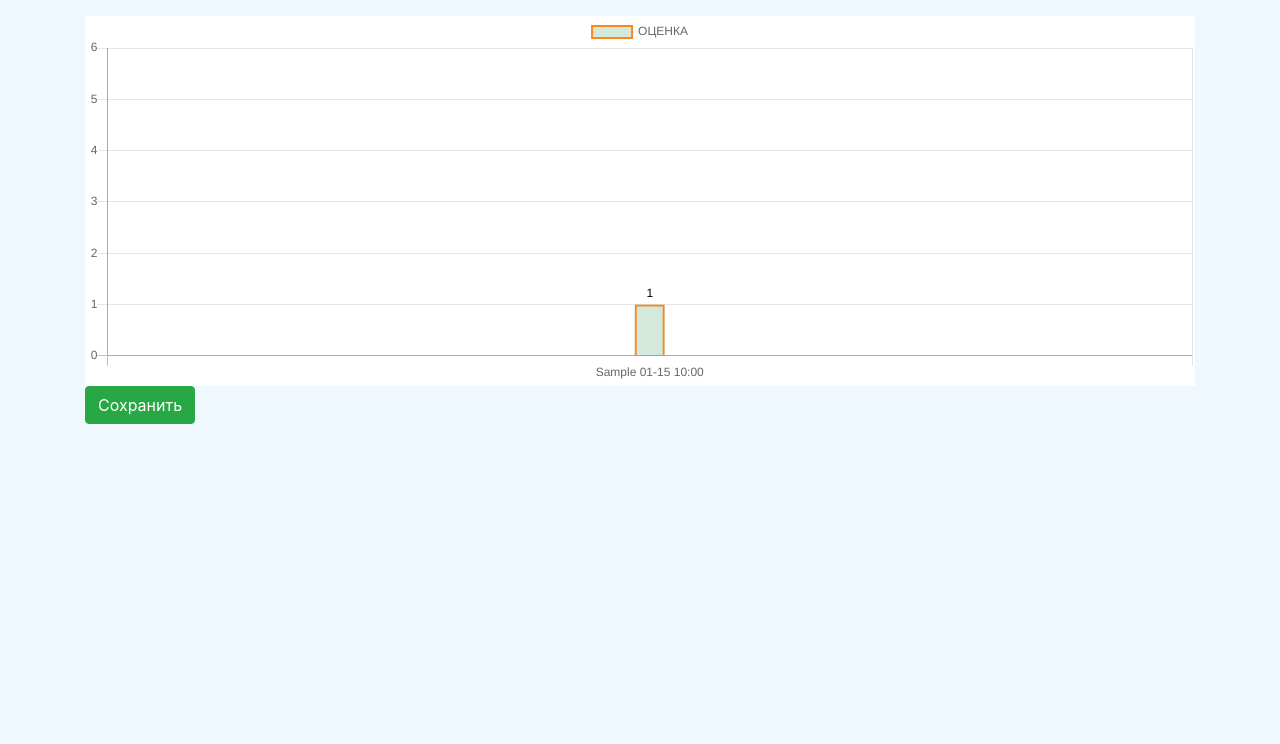
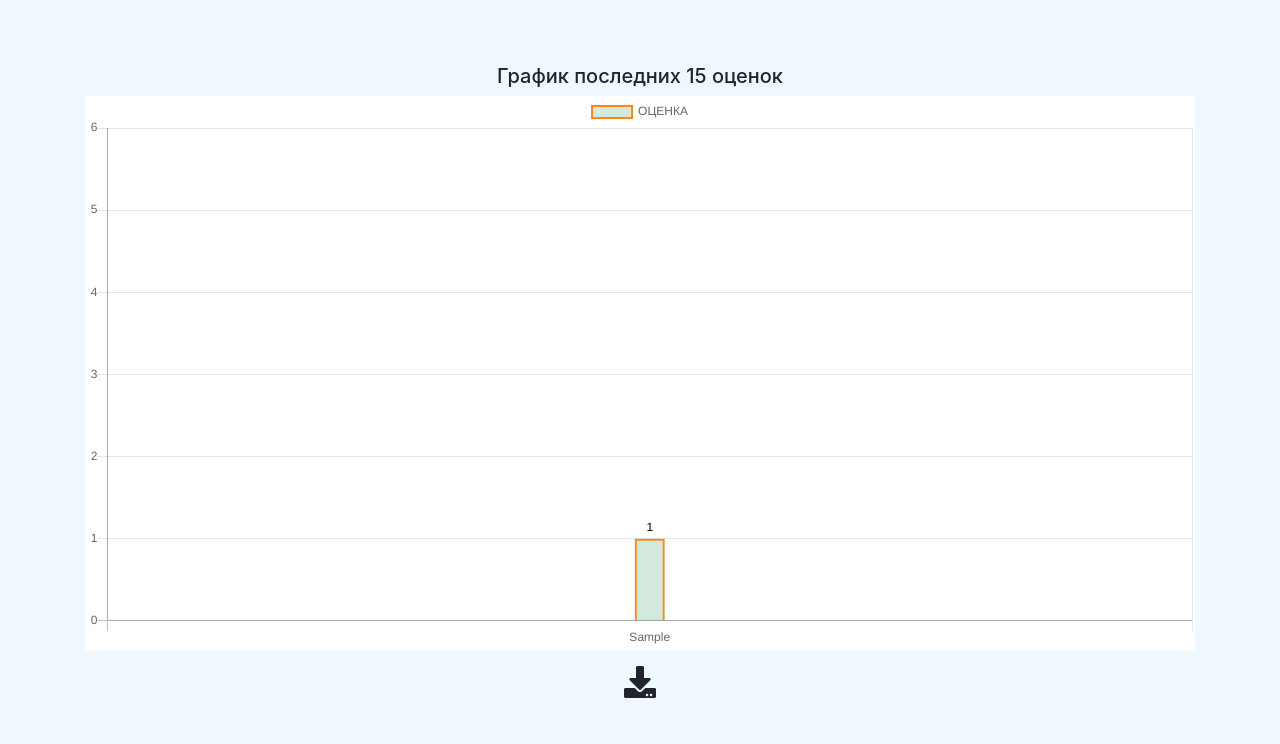
Before and after one commit to kmaksimovv/operators_rating, a Flask app: page /graph in a window 1280 px wide. Shown: the part 56-800 px from the top of the page. Run offline with Flask 2, Linux system fonts and the light colour scheme; tables that the repository leaves empty hold one stand-in row (values such as "Sample post"); some libraries are stand-ins or nearby versions.

Commit message:
rating by operator

```diff
--- a/app/models.py
+++ b/app/models.py
@@ -15,4 +15,4 @@ class Rating(db.Model):
 
     def format_created_at(self):
         # return self.created_at.strftime("%Y-%m-%d %H:%M:%S" + " "+ f"{self.operator}")
-        return self.created_at.strftime(f"{self.operator} %m-%d %H:%M")
+        return self.created_at.strftime(f"{self.operator}")
--- a/app/templates/base.html
+++ b/app/templates/base.html
@@ -9,17 +9,18 @@
     <link rel="stylesheet" href="{{url_for('static',filename='css/custom.css')}}">
     <script src="../static/js/Chart.min.js"></script>
     <script src="https://cdnjs.cloudflare.com/ajax/libs/FileSaver.js/2.0.2/FileSaver.min.js"></script>
+    <link rel="stylesheet" href="https://use.fontawesome.com/releases/v5.7.0/css/all.css" integrity="sha384-lZN37f5QGtY3VHgisS14W3ExzMWZxybE1SJSEsQp9S+oqd12jhcu+A56Ebc1zFSJ" crossorigin="anonymous">
   </head>
   <body>
     {% include "navbar.html" %}
 
     <div class="container content">
-        {% block content %} {% endblock content %}
+      {% block content %} {% endblock content %}
     </div>
 
     <script src="https://code.jquery.com/jquery-3.5.1.slim.min.js" integrity="sha384-DfXdz2htPH0lsSSs5nCTpuj/zy4C+OGpamoFVy38MVBnE+IbbVYUew+OrCXaRkfj" crossorigin="anonymous"></script>
     <script src="https://cdn.jsdelivr.net/npm/popper.js@1.16.0/dist/umd/popper.min.js" integrity="sha384-Q6E9RHvbIyZFJoft+2mJbHaEWldlvI9IOYy5n3zV9zzTtmI3UksdQRVvoxMfooAo" crossorigin="anonymous"></script>
     <script src="https://stackpath.bootstrapcdn.com/bootstrap/4.5.0/js/bootstrap.min.js" integrity="sha384-OgVRvuATP1z7JjHLkuOU7Xw704+h835Lr+6QL9UvYjZE3Ipu6Tp75j7Bh/kR0JKI" crossorigin="anonymous"></script>
-    <script type="text/javascript" src="{{url_for('static',filename='js/custom.js')}}"></script>
+    <script type="text/javascript" src="{{ url_for('static',filename='js/custom.js') }}"></script>
   </body>
 </html>
--- a/app/templates/graph.html
+++ b/app/templates/graph.html
@@ -1,11 +1,21 @@
 {% extends "base.html" %}
+
 
 {% block content %}
 
-<script src="https://cdnjs.cloudflare.com/ajax/libs/FileSaver.js/2.0.2/FileSaver.min.js"></script>
+<div class="row">
+  <div class="col-12 mt-5">
+    <div class="text-center">
+      <h5> График последних 15 оценок</h5>
+    </div>
+    <canvas id="сhart" width="400" height="200"></canvas>
+      <div class="text-center mt-2">
+        <a class="btn btn-default" id="save-image-btn" href="#"><i class="fa fa-download fa-2x" title="Align Right"></i></a>
+      </div>
+  </div>
+</div>
 
-  <canvas id="сhart" width="600" height="200"></canvas>
-  <button id="save-image-btn" class="btn btn-success">Сохранить</button>
+
   <script>
     Chart.plugins.register({
       beforeDraw: function(chartInstance) {
@@ -18,17 +28,9 @@
     var myChart = new Chart(ctx, {
       type: 'bar',
       data: {
-        labels:[
-        {% for item in labels %}
-        "{{ item }}",
-        {% endfor %}
-        ],
+        labels: {{ labels|tojson|safe }},
         datasets: [{
-          data : [
-          {% for item in values %}
-          "{{ item }}",
-          {% endfor %}
-          ],
+          data : {{ values }},
           backgroundColor: 'rgba(33, 145, 81, 0.2)',
           borderColor: 'rgba(255, 134, 25, 1)',
           borderWidth: 2,
@@ -81,4 +83,5 @@
   });
 
 </script>
+
 {% endblock content %}
--- a/app/views.py
+++ b/app/views.py
@@ -68,16 +68,14 @@ def index():
 
 @app.route('/graph')
 def graph_all():
-    ratings = db.session.query(Rating).order_by(db.asc(Rating.created_at)).limit(10).all()
+    ratings = db.session.query(Rating).order_by(db.asc(Rating.created_at)).limit(15).all()
     labels = []
     values = []
 
     for r in ratings:
         labels.append(r.format_created_at())
         values.append(r.value)
-    bar_labels=labels
-    bar_values=values
-    return render_template('graph.html', labels=bar_labels, values=bar_values)
+    return render_template('graph.html', labels=labels, values=values)
 
 @app.route('/graph-today')
 def graph_today():
```
Also changed, not shown: app/templates/rating_by_operator.html (+11 -3 lines).
